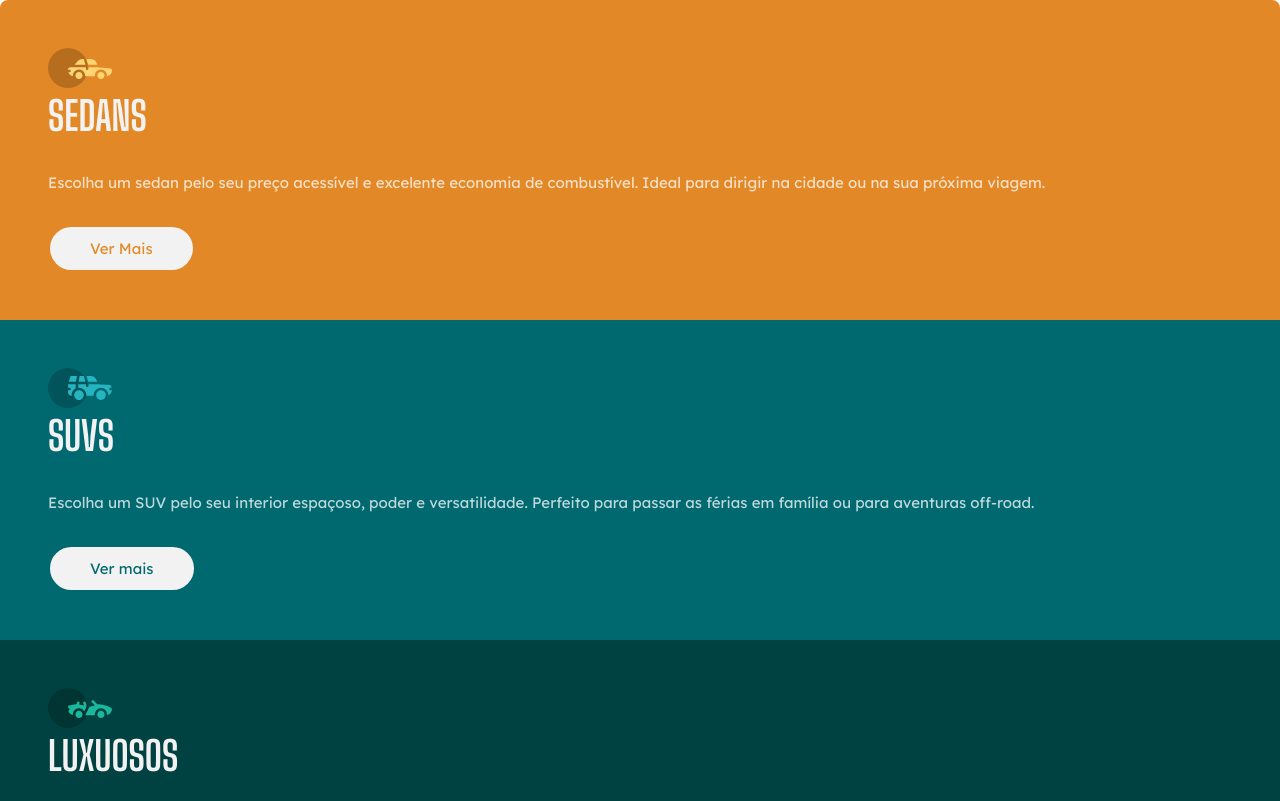
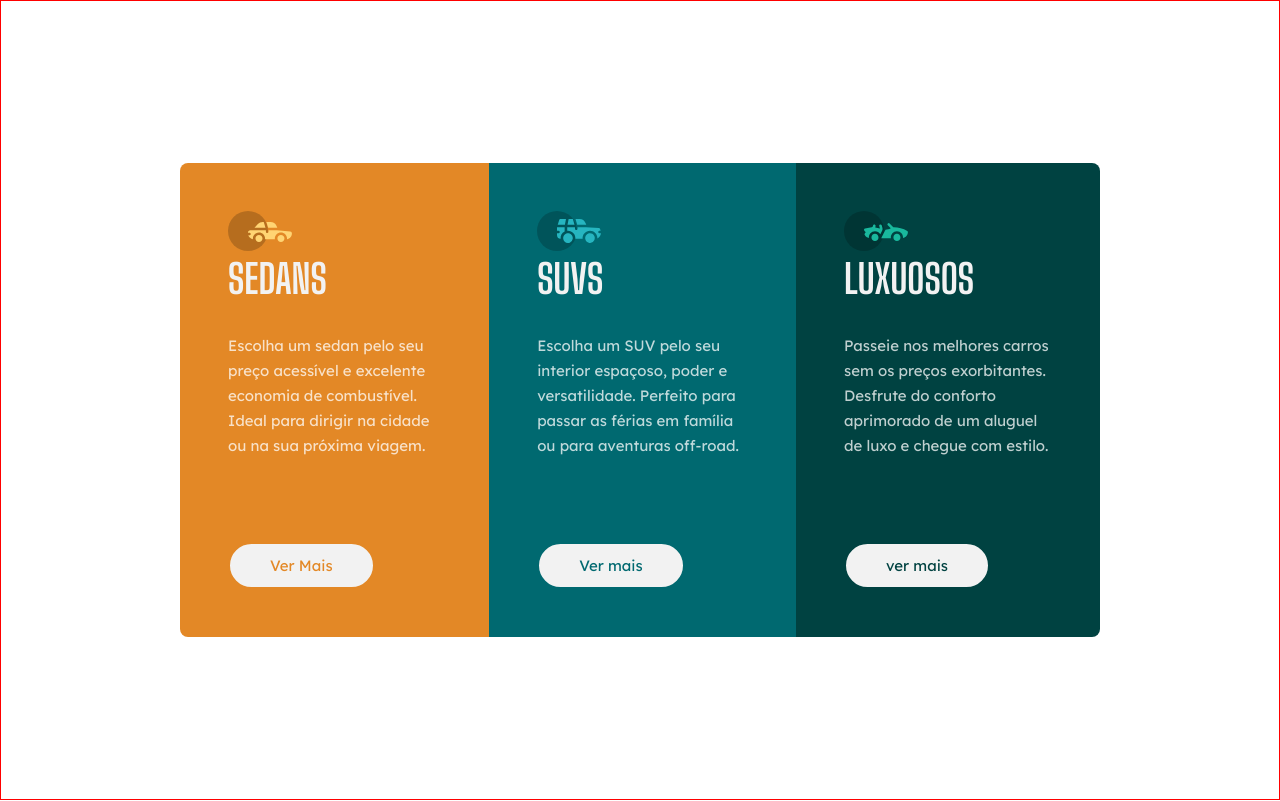
Before and after one commit to MatPaulino/carros, a plain HTML site: page index.html in a window 1280 px wide. Shown: the top 801 px of the page. Drawn offline with Linux system fonts and the light colour scheme.

Commit message:
responsividade completa

```diff
--- a/style.css
+++ b/style.css
@@ -73,3 +73,30 @@ section {
 .luxuosos a {
     color: var(--dark-cyan);
 }
+
+@media(min-width: 928px) {
+    body {
+        border: 1px solid red;
+        height: 100vh;
+        display: flex;
+        justify-content: center;
+        align-items: center;
+    }
+    main {
+        display: flex;
+        max-width: 57.5rem;
+    }
+    p {
+        margin-bottom: 5.25rem;
+    }
+    a:hover {
+        background: transparent;
+        color: var(--gray);
+    }
+    .sedans {
+        border-radius: 8px 0 0 8px;
+    }
+    .luxuosos {
+        border-radius: 0 8px 8px 0;
+    }
+}
```
Also changed, not shown: 1 other file.
